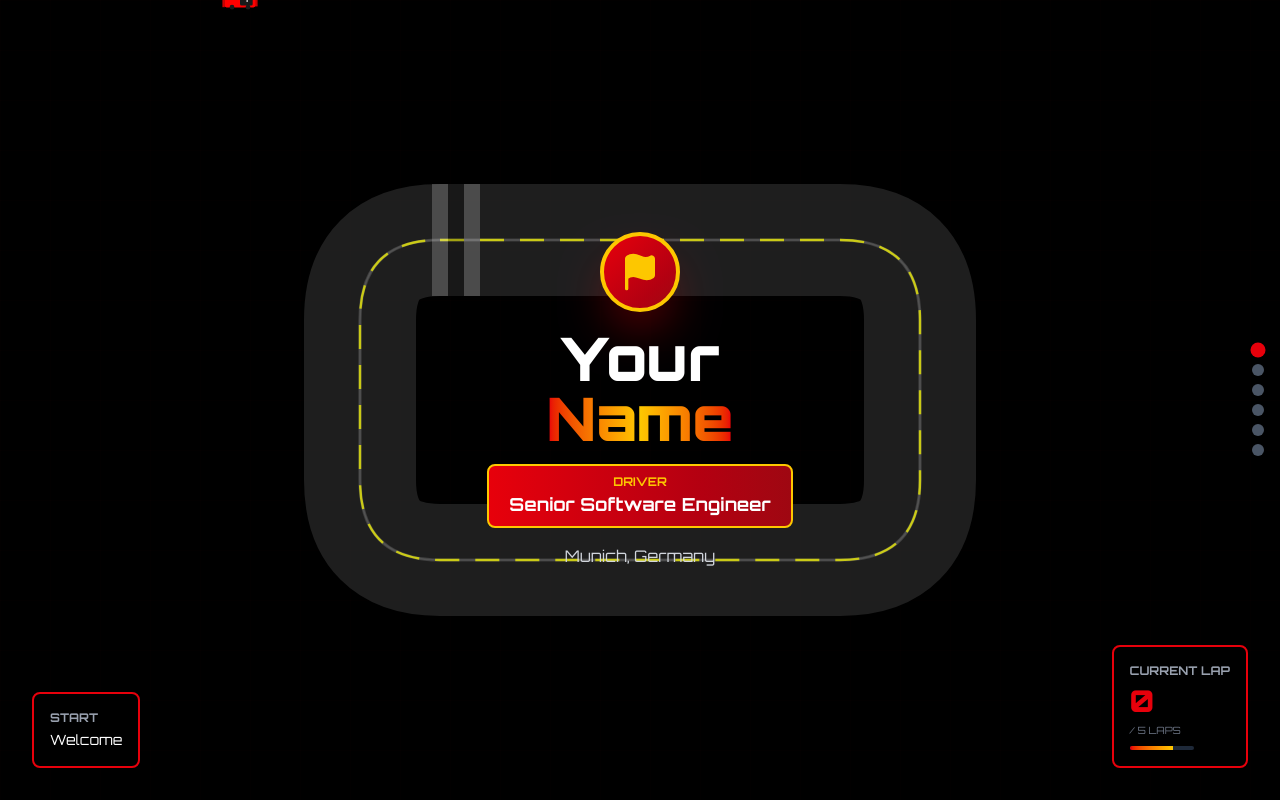
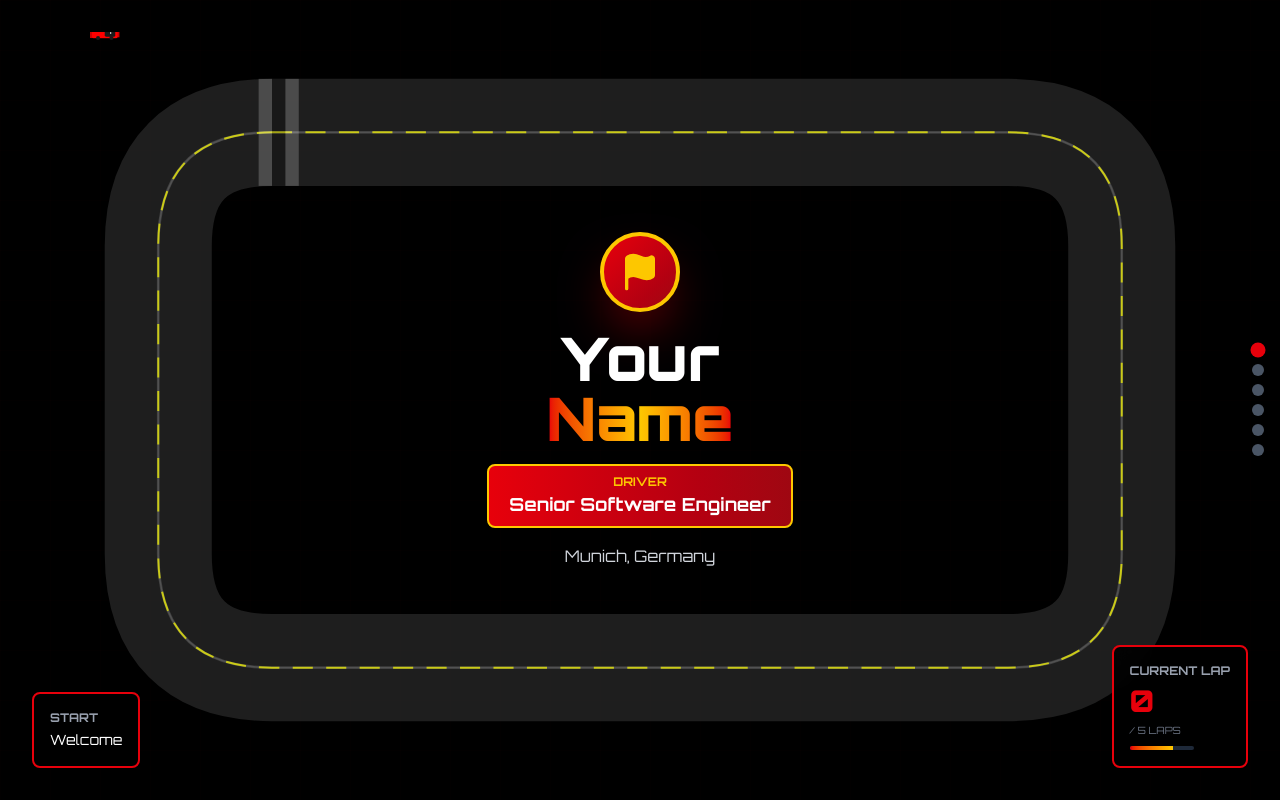
Before and after one commit to SavvyHex/sakethpai.me, a Next.js app: page / in a window 1280 px wide. Built offline with nearby package versions, Linux system fonts and the light colour scheme.

Commit message:
proper track

```diff
--- a/app/page.tsx
+++ b/app/page.tsx
@@ -264,14 +264,14 @@ export default function Home() {
       {/* Racing Grid Background */}
       <div className="absolute inset-0 racing-grid opacity-10 pointer-events-none" />
 
-      {/* Race Track SVG - NASCAR Oval Style */}
+      {/* Race Track SVG - NASCAR Oval Style - Wider and taller oval */}
       <svg
-        viewBox="0 0 1000 1000"
-        className="absolute inset-0 w-full h-full"
+        viewBox="0 0 1600 1100"
+        className="absolute inset-0 w-full h-full p-8"
       >
         {/* Track outer border - NASCAR oval shape */}
         <path
-          d="M 250,300 L 750,300 Q 850,300 850,400 L 850,600 Q 850,700 750,700 L 250,700 Q 150,700 150,600 L 150,400 Q 150,300 250,300 Z"
+          d="M 250,150 L 1350,150 Q 1520,150 1520,320 L 1520,780 Q 1520,950 1350,950 L 250,950 Q 80,950 80,780 L 80,320 Q 80,150 250,150 Z"
           fill="none"
           stroke="#666"
           strokeWidth="4"
@@ -279,15 +279,15 @@ export default function Home() {
         />
         {/* Track surface */}
         <path
-          d="M 250,300 L 750,300 Q 850,300 850,400 L 850,600 Q 850,700 750,700 L 250,700 Q 150,700 150,600 L 150,400 Q 150,300 250,300 Z"
+          d="M 250,150 L 1350,150 Q 1520,150 1520,320 L 1520,780 Q 1520,950 1350,950 L 250,950 Q 80,950 80,780 L 80,320 Q 80,150 250,150 Z"
           fill="none"
           stroke="#333"
-          strokeWidth="140"
+          strokeWidth="160"
           opacity="0.6"
         />
         {/* Track inner border */}
         <path
-          d="M 250,300 L 750,300 Q 850,300 850,400 L 850,600 Q 850,700 750,700 L 250,700 Q 150,700 150,600 L 150,400 Q 150,300 250,300 Z"
+          d="M 250,150 L 1350,150 Q 1520,150 1520,320 L 1520,780 Q 1520,950 1350,950 L 250,950 Q 80,950 80,780 L 80,320 Q 80,150 250,150 Z"
           fill="none"
           stroke="#555"
           strokeWidth="2"
@@ -295,7 +295,7 @@ export default function Home() {
         />
         {/* Center line dashes */}
         <path
-          d="M 250,300 L 750,300 Q 850,300 850,400 L 850,600 Q 850,700 750,700 L 250,700 Q 150,700 150,600 L 150,400 Q 150,300 250,300 Z"
+          d="M 250,150 L 1350,150 Q 1520,150 1520,320 L 1520,780 Q 1520,950 1350,950 L 250,950 Q 80,950 80,780 L 80,320 Q 80,150 250,150 Z"
           fill="none"
           stroke="#ffff00"
           strokeWidth="3"
@@ -304,9 +304,9 @@ export default function Home() {
         />
 
         {/* Start/Finish line */}
-        <rect x="240" y="230" width="20" height="140" fill="white" opacity="0.2" />
-        <rect x="260" y="230" width="20" height="140" fill="black" opacity="0.2" />
-        <rect x="280" y="230" width="20" height="140" fill="white" opacity="0.2" />
+        <rect x="230" y="70" width="20" height="160" fill="white" opacity="0.2" />
+        <rect x="250" y="70" width="20" height="160" fill="black" opacity="0.2" />
+        <rect x="270" y="70" width="20" height="160" fill="white" opacity="0.2" />
 
         {/* Animated racing car - follows NASCAR oval path */}
         <g>
@@ -314,7 +314,7 @@ export default function Home() {
             dur="8s"
             repeatCount="indefinite"
             rotate="auto"
-            path="M 250,300 L 750,300 Q 850,300 850,400 L 850,600 Q 850,700 750,700 L 250,700 Q 150,700 150,600 L 150,400 Q 150,300 250,300 Z"
+            path="M 250,150 L 1350,150 Q 1520,150 1520,320 L 1520,780 Q 1520,950 1350,950 L 250,950 Q 80,950 80,780 L 80,320 Q 80,150 250,150 Z"
           >
             <mpath href="#trackPath" />
           </animateMotion>
```
